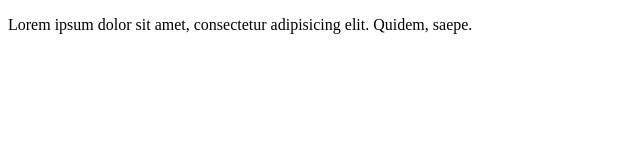
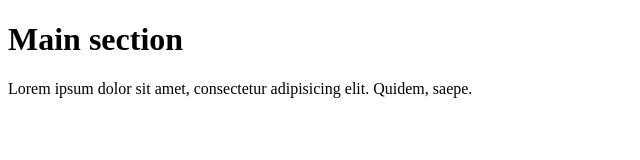
Before and after one commit to Dzias7/git_bash_project2, a plain HTML site: page index.html in a window 1280 px wide. Shown: the whole page, without its empty margins (0-640 px from the left). Drawn offline with Linux system fonts and the light colour scheme.

Commit message:
main section has been added

```diff
--- a/index.html
+++ b/index.html
@@ -5,6 +5,9 @@
 	<title>Document</title>
 </head>
 <body>
+
+	<h1>Main section</h1>
 	<p>Lorem ipsum dolor sit amet, consectetur adipisicing elit. Quidem, saepe.</p>
+
 </body>
 </html>
```
